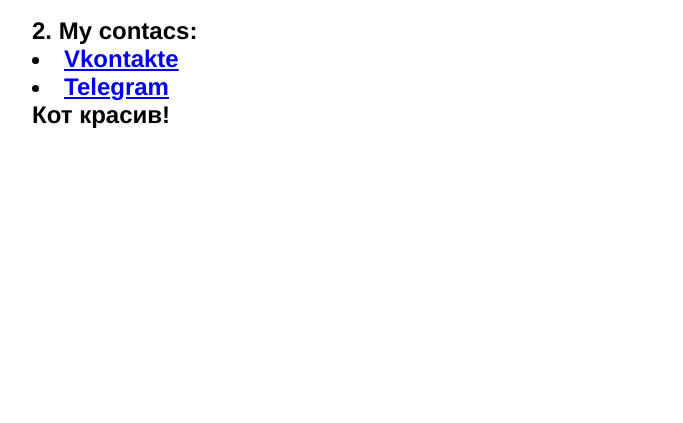
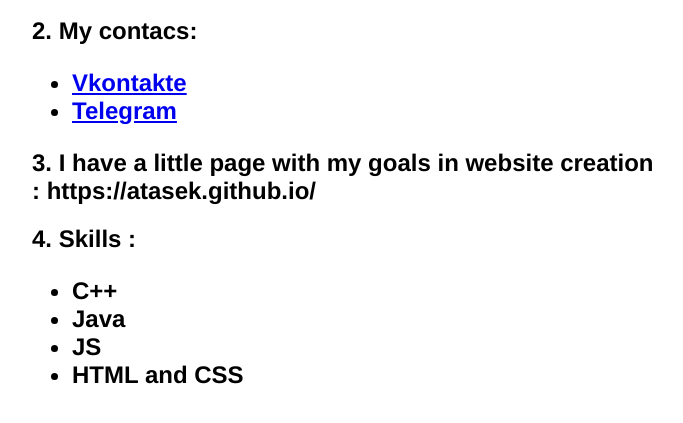
Before and after one commit to Atasek/-rsschool-cv, a plain HTML site: page index.html in a window 1280 px wide. Shown: the part 213-636 px from the top of the page, without its empty margins (292-975 px from the left). Drawn offline with Linux system fonts and the light colour scheme.

Commit message:
feat: add basic page, table

```diff
--- a/index.html
+++ b/index.html
@@ -12,10 +12,21 @@
         </div>
       <h1>1. Dvoinina Alexandra </h1>
       <h1>2. My contacs:
-        <li><a href="https://vk.com/sashkadvo">Vkontakte</a></li>
-        <li><a href="t.me/Atasek">Telegram</a></li>
+        <ul>
+          <li><a href="https://vk.com/sashkadvo">Vkontakte</a></li>
+          <li><a href="t.me/Atasek">Telegram</a></li>
+        </ul>
+      </h1>
+      <h1>3. I have a little page with my goals in website creation : https://atasek.github.io/ </h1>
+      <h1>4. Skills :
+        <ul>
+          <li>С++</li>
+          <li>Java</li>
+          <li>JS</li>
+          <li>HTML and CSS</li>
+        </ul>
         <div class="logo-area">
-        <figcaption>Кот красив!</figcaption>
+
 
     </article>
   </body>
```
